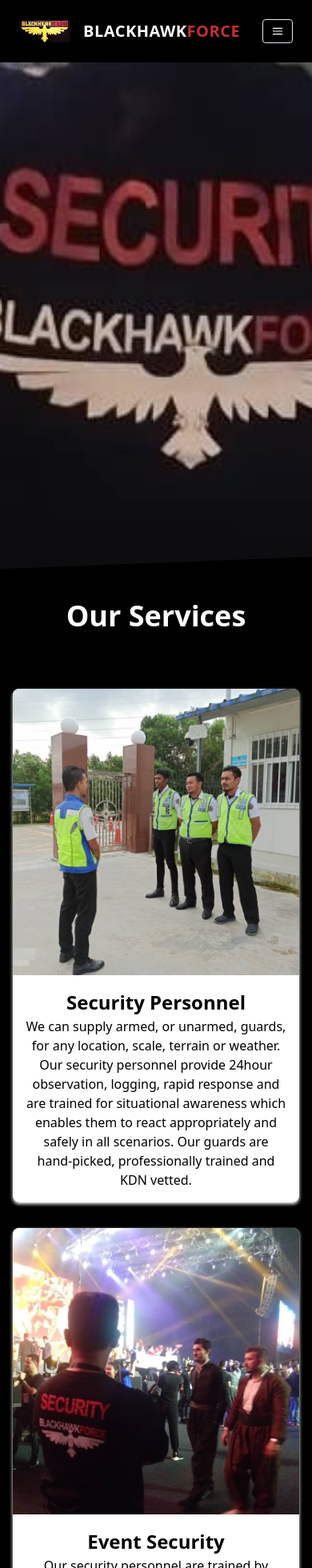
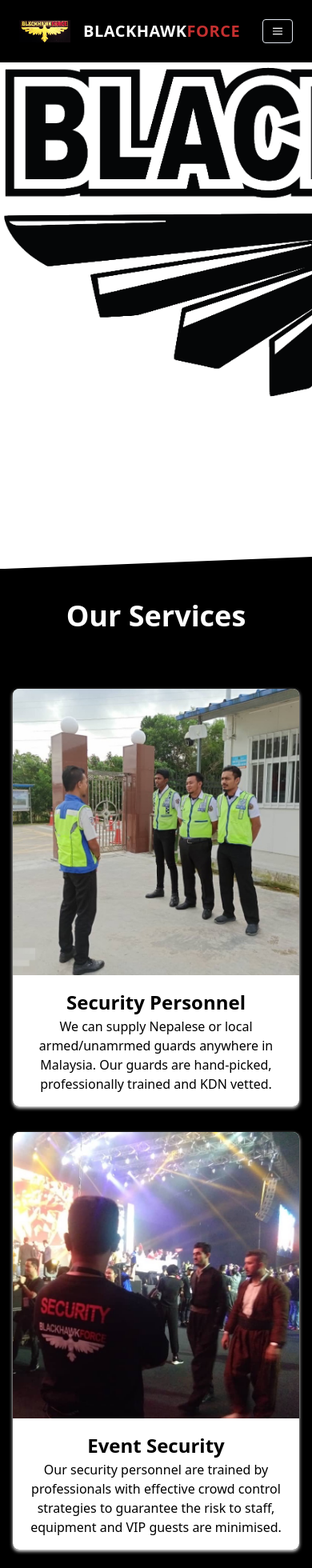
Before and after one commit to aaronmyatt/blackhawkforce, a Nuxt app: page / in a window 390 px wide. Shown: the top 1960 px of the page at 80% size. Built offline with nearby package versions, Linux system fonts and the light colour scheme.

Commit message:
updates content

```diff
--- a/components/base/BaseProfile.vue
+++ b/components/base/BaseProfile.vue
@@ -11,6 +11,9 @@
         <h5 class="text-xl font-bold">{{ name }}</h5>
         <p class="mt-1 text-sm text-gray-500 uppercase font-semibold">
           {{ role }}
+        </p>
+        <p v-if="bio" class="mt-1 text-sm text-gray-300 font-semibold">
+          {{ bio }}
         </p>
         <div class="mt-6">
           <a
@@ -48,6 +51,9 @@ export default {
     role: {
       type: String
     },
+    bio: {
+      type: String
+    },
     facebook_profile_url: {
       type: String
     },
--- a/components/sections/AboutUs.vue
+++ b/components/sections/AboutUs.vue
@@ -4,20 +4,9 @@
         style="min-height: 75vh;"
       >
         <div
-          class="absolute top-0 w-full h-full bg-center bg-cover bg-yellow-600"
-          style='background-image: url("/hero.png");'
+          class="absolute top-0 w-full h-full bg-cover bg-white"
+          style='background-image: url("/bhf_logo_no_background_black.png");'
         >
-        </div>
-        <div class="container relative mx-auto">
-          <div class="items-center flex flex-wrap">
-            <div class="w-full px-4 ml-auto mr-auto text-center">
-<!--              <div class="text-white">-->
-
-<!--                <h1 class="text-3xl text-center uppercase font-semibold tracking-wide"> Blackhawk<span class="text-red-700">Force</span> <span class="hidden sm:inline text-lg font-bold">(SDN BHD)</span> </h1>-->
-<!--      <p class="text-lg md:text-xl text-center uppercase tracking-wide pt-6">The Private and Personalised choice <br/> For all your security needs</p>-->
-<!--              </div>-->
-            </div>
-          </div>
         </div>
         <div
           class="top-auto bottom-0 left-0 right-0 w-full absolute pointer-events-none overflow-hidden"
--- a/components/sections/OurClients.vue
+++ b/components/sections/OurClients.vue
@@ -4,9 +4,9 @@
       <div class="flex flex-wrap justify-center text-center mb-24">
         <div class="w-full lg:w-6/12 px-4">
           <h2 class="text-4xl font-semibold text-black">{{ header }}</h2>
-          <p class="text-lg leading-relaxed m-4 text-gray-600">
-            ...
-          </p>
+<!--          <p class="text-lg leading-relaxed m-4 text-gray-600">-->
+<!--            ...-->
+<!--          </p>-->
         </div>
       </div>
     </div>
--- a/components/sections/OurPeople.vue
+++ b/components/sections/OurPeople.vue
@@ -2,10 +2,10 @@
   <section class="text-white mx-auto py-12 bg-black">
     <div class="container mx-auto px-4">
       <div class="flex flex-wrap justify-center text-center mb-24">
-        <div class="w-full lg:w-6/12 px-4">
+        <div class="w-full lg:w-7/12 px-4">
           <h2 class="text-4xl font-semibold">{{ header }}</h2>
-          <p class="text-lg leading-relaxed m-4 text-gray-600">
-            ...
+          <p class="text-lg leading-relaxed m-4 text-white font-medium">
+            {{ description }}
           </p>
         </div>
       </div>
@@ -17,6 +17,7 @@
         :name="profile.name"
         :role="profile.role"
         :image="profile.image"
+        :bio="profile.bio"
       />
     </div>
   </section>
@@ -35,6 +36,9 @@ export default {
     },
     header(){
       return this.$jsonData('our_people').header
+    },
+    description(){
+      return this.$jsonData('our_people').description
     }
   }
 }
--- a/components/sections/TheRightChoice.vue
+++ b/components/sections/TheRightChoice.vue
@@ -2,9 +2,9 @@
   <section class="container mx-auto mt-8">
     <div class="flex flex-wrap items-center">
       <div class="w-full md:w-5/12 px-4 mr-auto ml-auto">
-        <h2 class="text-3xl mb-2 font-semibold leading-normal">Why we are the right choice</h2>
+        <h2 class="text-3xl mb-2 font-semibold leading-normal">Our Mission</h2>
         <p class="text-lg font-light leading-relaxed mt-4 mb-4 text-gray-700">
-          With countless years of successful security, business and police force experience, Blackhawk Force has an unparalleled advantage over the competition.
+          At Blackhawk Force Sdn. Bhd, we believe property and peoples rights should be protected as if they were our own. We aim to provide professional and personalised security and risk management services to our clientele and guarantee a level of rigour comparable to the police experience our leadership team brings to each project.
         </p>
 <!--        <a-->
 <!--          href="https://www.creative-tim.com/framework/tailwind-starter-kit"-->
--- a/components/sections/WhatWeDo.vue
+++ b/components/sections/WhatWeDo.vue
@@ -32,33 +32,50 @@
         </div>
       </div>
     </div>
+    <div class="container mx-auto px-4">
+      <div class="flex flex-wrap justify-center text-center mb-4">
+        <div class="w-full lg:w-6/12 px-4">
+          <h2 class="text-2xl font-semibold text-gray-400">
+            Additional Services
+          </h2>
+        </div>
+      </div>
+    </div>
+    <div class="flex flex-wrap container mx-auto justify-center">
+      <div class="w-full md:w-3/12 px-4 text-center">
+        <div
+          class="flex flex-col min-w-0 break-words bg-white w-full mb-8 shadow-lg rounded-lg"
+        >
+          <div class="flex-auto shadow-white shadow rounded-lg">
+            <div class="p-4">
+              <h6 class="text-xl font-bold">Security Consultation</h6>
+            </div>
+          </div>
+        </div>
+      </div>
+      <div class="w-full md:w-3/12 px-4 text-center">
+        <div
+          class="flex flex-col min-w-0 break-words bg-white w-full mb-8 shadow-lg rounded-lg"
+        >
+          <div class="flex-auto shadow-white shadow rounded-lg">
+            <div class="p-4">
+              <h6 class="text-xl font-bold">Private Investigators</h6>
+            </div>
+          </div>
+        </div>
+      </div>
+    </div>
   </section>
 </template>
 
 <script>
 export default {
-  data() {
-    return {
-      products: [
-        {
-          title: 'Security Personnel',
-          body:
-            'We can supply armed, or unarmed, guards, for any location, scale, terrain or weather. Our security personnel provide 24hour observation, logging, rapid response and are trained for situational awareness which enables them to react appropriately and safely in all scenarios. Our guards are hand-picked, professionally trained and KDN vetted.',
-          image: '/personel/security_personel.png'
-        },
-        {
-          title: 'Event Security',
-          body:
-            'Our security personnel are trained by professionals with effective crowd control strategies to guarantee the risk to staff, equipment and VIP guests are minimised. With countless years of combined police and army experience, we provide our clients with unparalleled risk assessment and mitigation services for events of any nature and scale.',
-          image: '/personel/event_security_solo.png'
-        },
-        { title: 'Bodyguards & Escorts', body: '', image: '' }
-      ]
-    }
-  },
   computed: {
     header() {
       return this.$jsonData('our_services').header
+    },
+    products() {
+      return this.$jsonData('our_services').products
     }
   }
 }
--- a/data/our_people.json
+++ b/data/our_people.json
@@ -1,20 +1,24 @@
 {
   "header": "Our People",
+  "description": "Our leadership team has over 70 years of combined experience serving within the Royal Malaysia Police (RMP), and many more years of business experience. We combine a rich skillset honed in the RMP, with the business acumen, structural and architectural knowledge of our Managing Director, to bring a highly effective, value-adding synergy to each project we oversee.",
   "profiles": [
     {
       "name": "Ayub Hamzah",
       "role": "Managing Director",
-      "image": "/headshots/ayub.png"
+      "image": "/headshots/ayub.png",
+      "bio": "Architect and serial entrepreneur"
     },
     {
       "name": "Salleh Husin",
       "role": "Executive Director",
-      "image": "/headshots/salleh.png"
+      "image": "/headshots/salleh.png",
+      "bio": "Police veteran with 37 years experience"
     },
     {
       "name": "Wan Ahmad bin Wan Abas",
       "role": "Operations Director",
-      "image": "/headshots/wan_ahmad.png"
+      "image": "/headshots/wan_ahmad.png",
+      "bio": "Police veteran with 34 years experience"
     }
   ]
 }
--- a/data/our_services.json
+++ b/data/our_services.json
@@ -1 +1,16 @@
-{"header":"Our Services"}
+{
+  "header": "Our Services",
+  "products": [
+    {
+      "title": "Security Personnel",
+      "body": "We can supply Nepalese or local armed/unamrmed guards anywhere in Malaysia. Our guards are hand-picked, professionally trained and KDN vetted.",
+      "image": "/personel/security_personel.png"
+    },
+    {
+      "title": "Event Security",
+      "body": "Our security personnel are trained by professionals with effective crowd control strategies to guarantee the risk to staff, equipment and VIP guests are minimised.",
+      "image": "/personel/event_security_solo.png"
+    },
+    { "title": "Bodyguards & Escorts", "body": "We can provide professional, trained personal or point to point escort protection details.", "image": "" }
+  ]
+}
```
